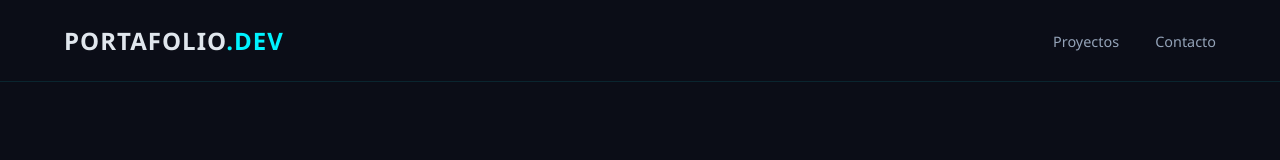
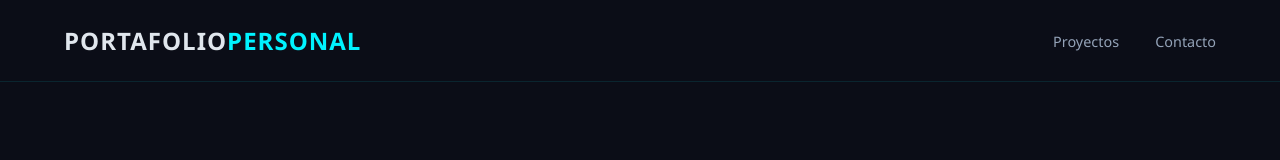
Before and after one commit to Valentindg2506/Portafolio, a plain HTML site: page index.html in a window 1280 px wide. Shown: the top 160 px of the page. Drawn offline with Linux system fonts and the light colour scheme.

Commit message:
Update index.html

```diff
--- a/index.html
+++ b/index.html
@@ -152,7 +152,7 @@
 <body>
 
     <nav>
-        <div class="logo">PORTAFOLIO<span>.DEV</span></div>
+        <div class="logo">PORTAFOLIO<span>PERSONAL</span></div>
         <div class="nav-links">
             <a href="#proyectos">Proyectos</a>
             <a href="mailto:info@valentindg.com">Contacto</a>
```
